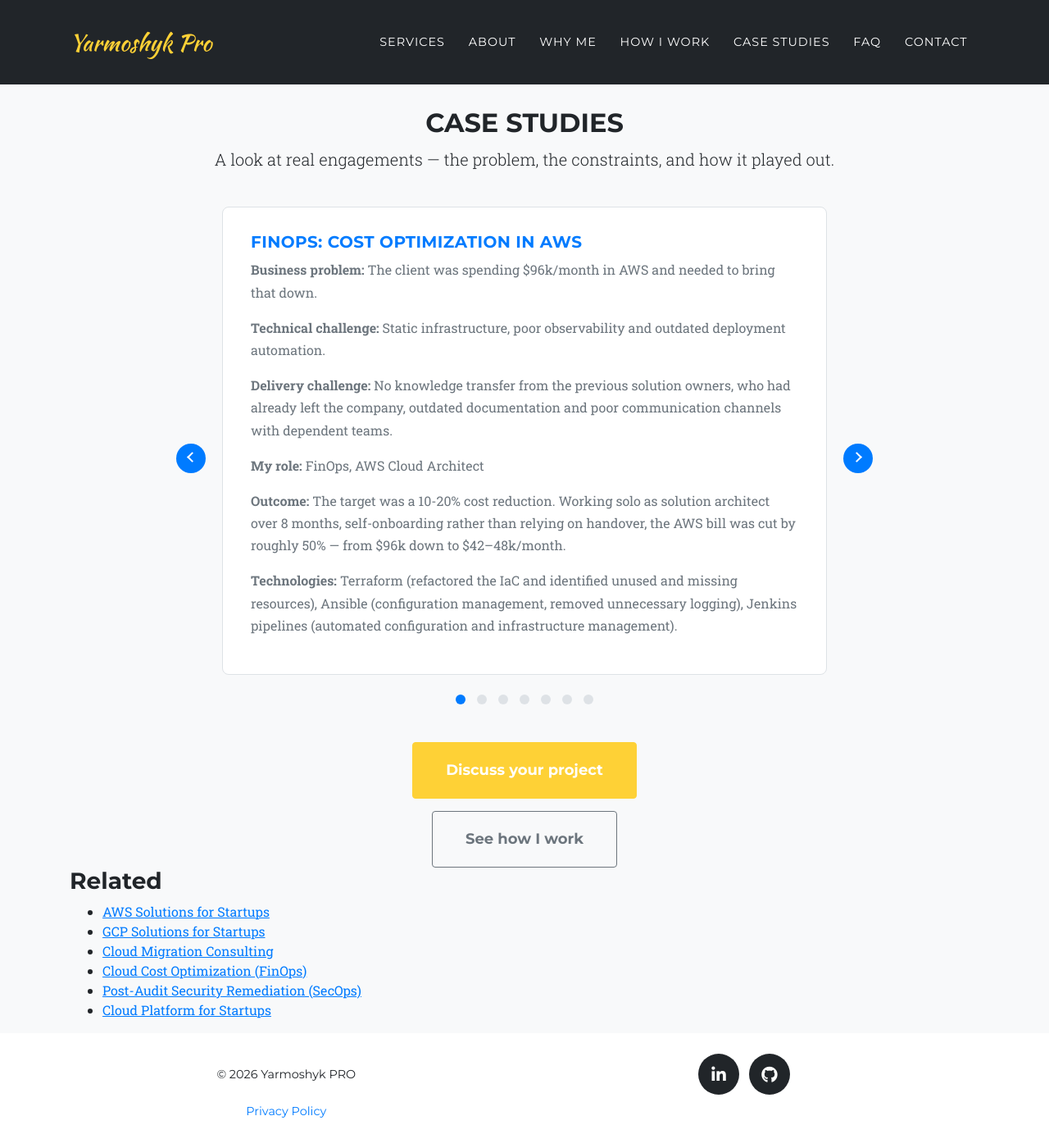
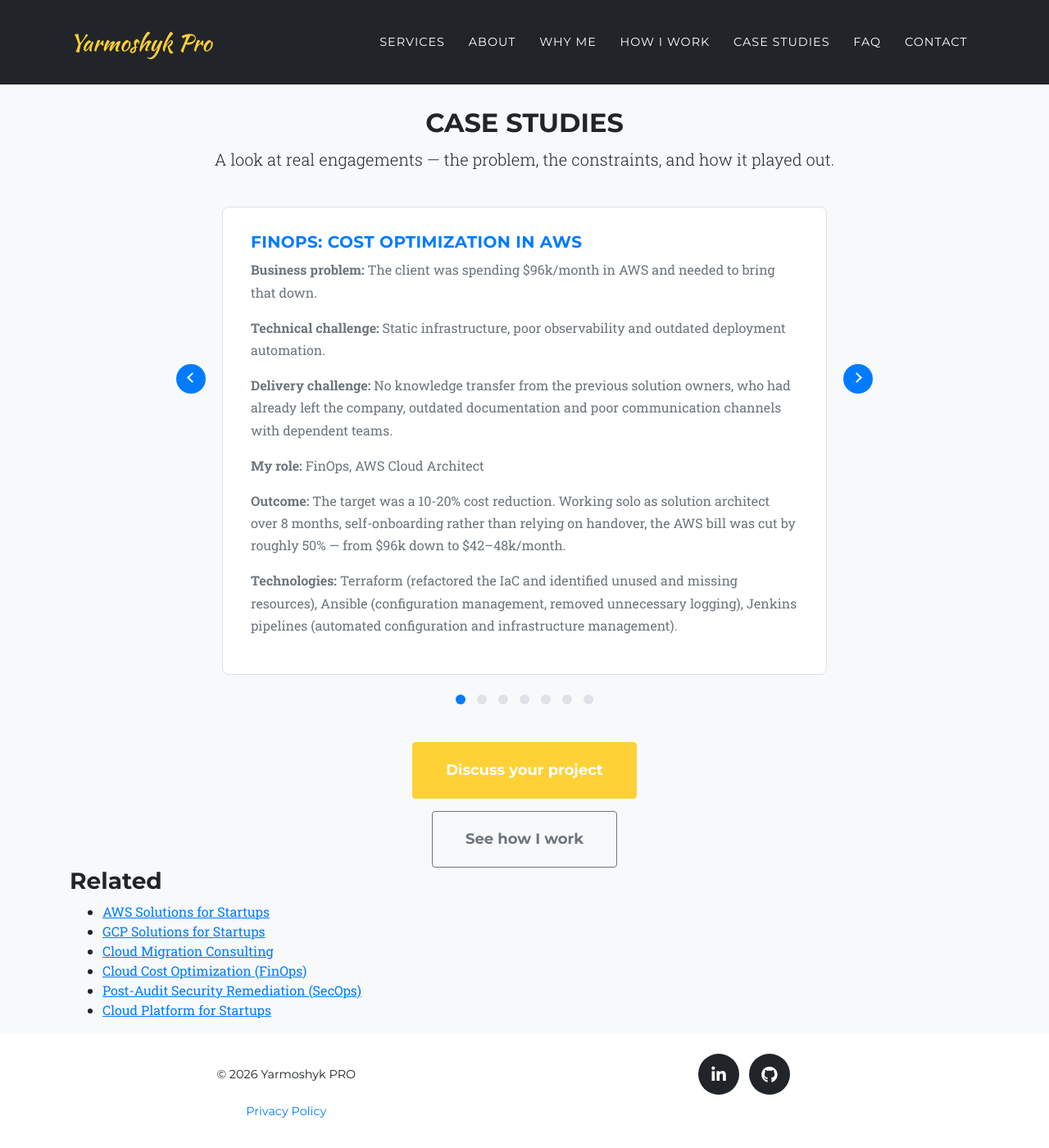
Before and after one commit to yyarmoshyk/yarmoshyk.pro, a Jekyll site: the page built from src/case-studies.md, in a window 1280 px wide and 1400 px high, scrolled down 19 px. Shown: the whole window at 82% size. Built offline with Jekyll 4.4.1, drawn with Linux system fonts in a browser that asks for light colours; some web fonts are replaced.

Commit message:
Updated the syly on the case-studies page + optimized scripts and css load (#10)

```diff
--- a/src/_data/style.yml
+++ b/src/_data/style.yml
@@ -11,10 +11,7 @@ contact-image: "../img/contact.png"
 
 # Add custom fonts
 fonts_urls:
-    - "https://fonts.googleapis.com/css?family=Montserrat:400,700"
-    - "https://fonts.googleapis.com/css?family=Kaushan+Script"
-    - "https://fonts.googleapis.com/css?family=Droid+Serif:400,700,400italic,700italic"
-    - "https://fonts.googleapis.com/css?family=Roboto+Slab:400,100,300,700"
+    - "https://fonts.googleapis.com/css?family=Montserrat:400,700|Kaushan+Script|Droid+Serif:400,700,400italic,700italic|Roboto+Slab:400,100,300,700"
 
 # Set custom fonts
 fonts:
--- a/src/_includes/head.html
+++ b/src/_includes/head.html
@@ -24,24 +24,35 @@
 
   <!-- Bootstrap core CSS -->
   <link href="{{ '/assets/css/bootstrap.min.css' | relative_url }}" rel="stylesheet" />
-  <link href="{{ '/assets/css/custom.css' | relative_url }}" rel="stylesheet" />
+  <link href="{{ '/assets/css/custom.css' | relative_url }}" rel="stylesheet" media="print" onload="this.media='all'">
 
   <!-- Custom fonts for this template -->
-  <link href="{{ '/assets/css/all.min.css' | relative_url }}" rel="stylesheet" type="text/css">
+  <link href="{{ '/assets/css/all.min.css' | relative_url }}" rel="stylesheet" type="text/css" media="print" onload="this.media='all'">
+  <link rel="preconnect" href="https://fonts.googleapis.com">
+  <link rel="preconnect" href="https://fonts.gstatic.com" crossorigin>
   {% if site.data.style.fonts_urls %}
     {% for font_url in site.data.style.fonts_urls %}
-      <link href="{{font_url}}" rel="stylesheet" type="text/css">
+      <link href="{{font_url}}" rel="stylesheet" type="text/css" media="print" onload="this.media='all'">
     {% endfor %}
   {% else %}
-    <link href="{{ '/assets/css/all.min.css' | relative_url }}" rel="stylesheet" type="text/css">
-    <link href="https://fonts.googleapis.com/css?family=Montserrat:400,700" rel="stylesheet" type="text/css">
-    <link href='https://fonts.googleapis.com/css?family=Kaushan+Script' rel='stylesheet' type='text/css'>
-    <link href='https://fonts.googleapis.com/css?family=Droid+Serif:400,700,400italic,700italic' rel='stylesheet' type='text/css'>
-    <link href='https://fonts.googleapis.com/css?family=Roboto+Slab:400,100,300,700' rel='stylesheet' type='text/css'>
+    <link href="https://fonts.googleapis.com/css?family=Montserrat:400,700|Kaushan+Script|Droid+Serif:400,700,400italic,700italic|Roboto+Slab:400,100,300,700" rel="stylesheet" type="text/css" media="print" onload="this.media='all'">
   {% endif %}
   <!-- Custom styles for this theme -->
   <!--<link href="assets/css/agency.min.css" rel="stylesheet">-->
-  <link href="{{ '/assets/css/agency.css' | relative_url }}" rel="stylesheet" />
+  <link href="{{ '/assets/css/agency.css' | relative_url }}" rel="stylesheet" media="print" onload="this.media='all'">
+
+  <noscript>
+    <link href="{{ '/assets/css/custom.css' | relative_url }}" rel="stylesheet">
+    <link href="{{ '/assets/css/all.min.css' | relative_url }}" rel="stylesheet" type="text/css">
+    {% if site.data.style.fonts_urls %}
+      {% for font_url in site.data.style.fonts_urls %}
+        <link href="{{font_url}}" rel="stylesheet" type="text/css">
+      {% endfor %}
+    {% else %}
+      <link href="https://fonts.googleapis.com/css?family=Montserrat:400,700|Kaushan+Script|Droid+Serif:400,700,400italic,700italic|Roboto+Slab:400,100,300,700" rel="stylesheet" type="text/css">
+    {% endif %}
+    <link href="{{ '/assets/css/agency.css' | relative_url }}" rel="stylesheet">
+  </noscript>
 
   <!-- Page container change top padding when nav shrinks -->
   {% if page.layout == "page" %}
--- a/src/assets/css/custom.css
+++ b/src/assets/css/custom.css
@@ -216,11 +216,20 @@ a:not(.btn):hover {
     background: #fff;
     border: 1px solid #dee2e6;
     border-radius: 8px;
+    box-sizing: border-box;
+    overflow: hidden;
+}
+.case-slider__slide {
+    position: absolute;
+    top: 0;
+    left: 0;
+    width: 100%;
     padding: 30px 34px;
     box-sizing: border-box;
-}
-.case-slider__slide {
-    display: none;
+    opacity: 0;
+    visibility: hidden;
+    transform: translateX(24px);
+    transition: opacity 0.35s ease, transform 0.35s ease, visibility 0s linear 0.35s;
 }
 .case-slider__slide h3 {
     margin-top: 0;
@@ -253,20 +262,28 @@ a:not(.btn):hover {
     border-radius: 100%;
     background: #dee2e6;
     cursor: pointer;
+    transition: background 0.25s ease, transform 0.25s ease;
+}
+.case-slider__dot:hover {
+    background: #adb5bd;
+    transform: scale(1.2);
 }
 .case-slider__arrow-pair {
     display: none;
 }
 .case-slider__arrow {
     position: absolute;
-    top: 50%;
-    margin-top: -18px;
+    top: 192px;
     height: 36px;
     width: 36px;
     border-radius: 100%;
     background: #007bff;
     cursor: pointer;
     z-index: 2;
+    transition: background 0.2s ease;
+}
+.case-slider__arrow:hover {
+    background: #0056b3;
 }
 .case-slider__arrow::before {
     content: "";
@@ -295,7 +312,11 @@ a:not(.btn):hover {
 }
 {% for n in (1..20) %}
 .case-slider__radio:nth-of-type({{ n }}):checked ~ .case-slider__track .case-slider__slide:nth-of-type({{ n }}) {
-    display: block;
+    position: relative;
+    opacity: 1;
+    visibility: visible;
+    transform: translateX(0);
+    transition: opacity 0.35s ease 0.05s, transform 0.35s ease 0.05s, visibility 0s linear 0s;
 }
 .case-slider__radio:nth-of-type({{ n }}):checked ~ .case-slider__nav .case-slider__dot:nth-of-type({{ n }}) {
     background: #007bff;
@@ -309,7 +330,7 @@ a:not(.btn):hover {
     .case-slider {
         padding: 0 40px;
     }
-    .case-slider__track {
+    .case-slider__slide {
         padding: 22px 20px;
     }
 }
```
Also changed, not shown: src/secops.md (+1 -1 lines).
